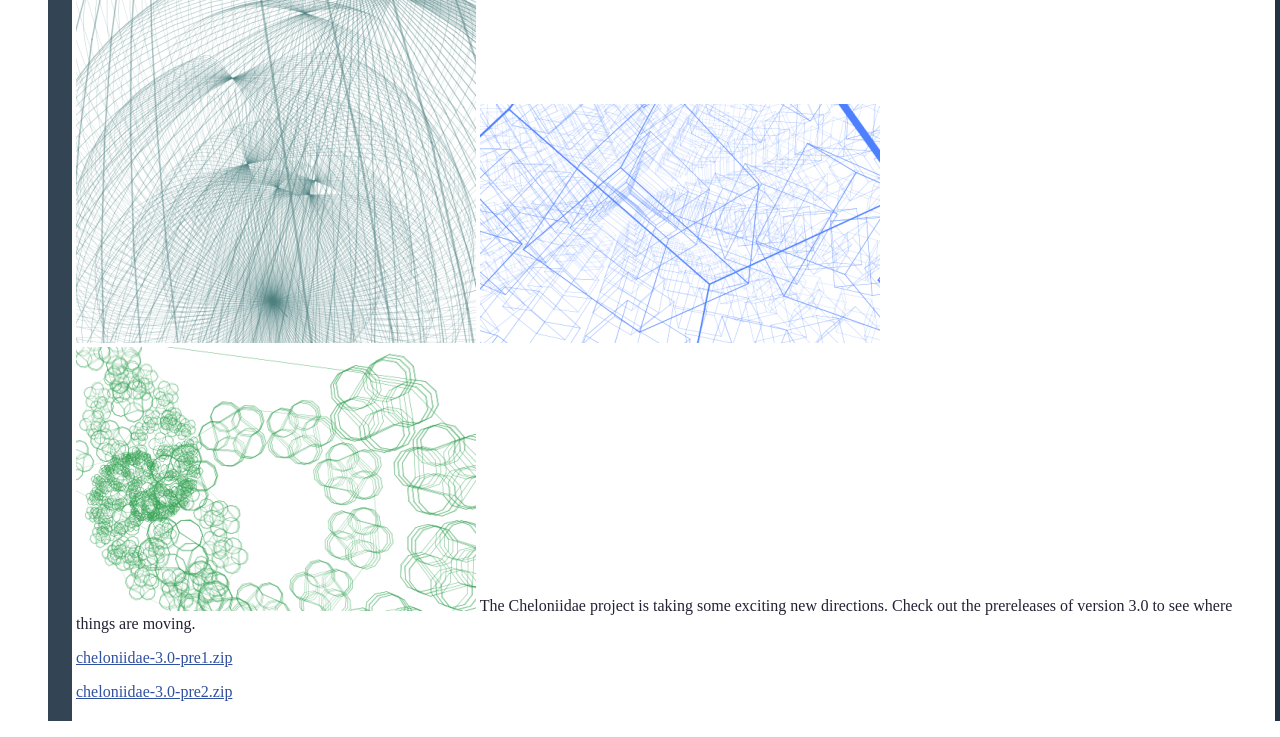
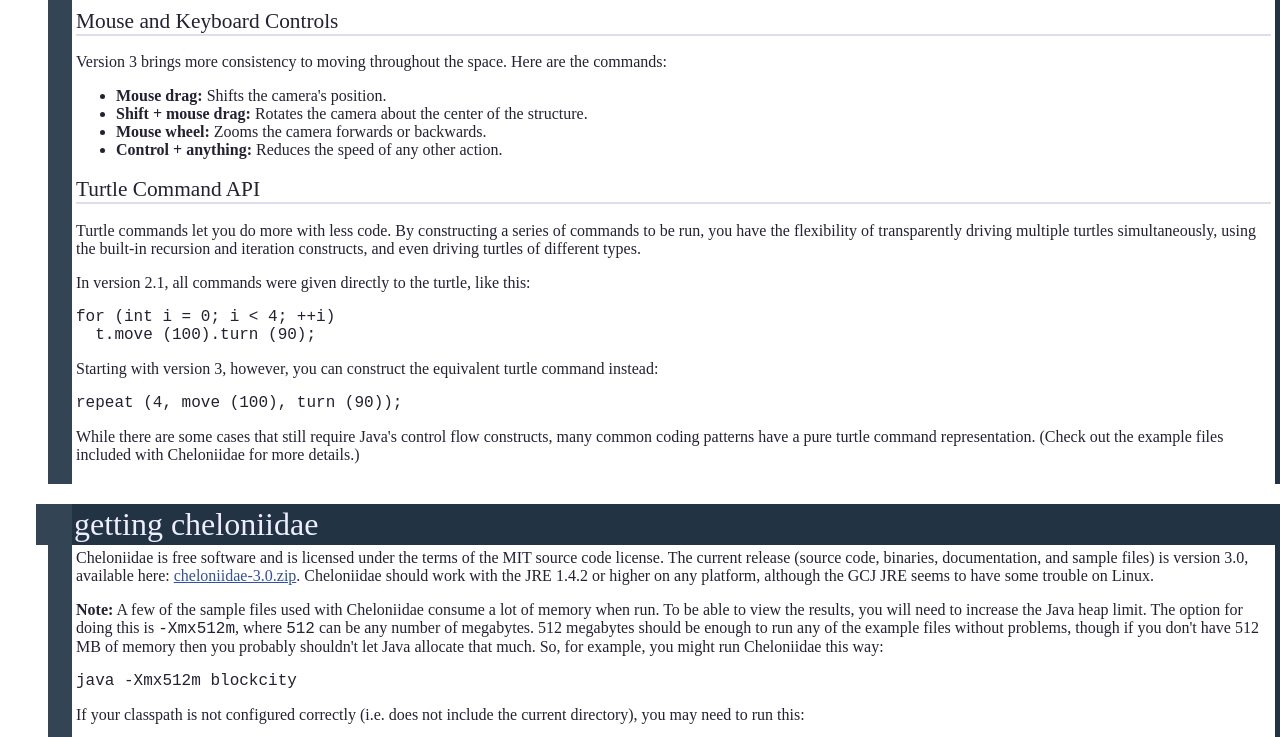
Before and after one commit to spencertipping/cheloniidae, a plain HTML site: page site/index.html in a window 1280 px wide. Shown: the part 342-1079 px from the top of the page. Drawn offline with Linux system fonts and the light colour scheme.

Commit message:
Working on the new site's content.

```diff
--- a/site/index.html
+++ b/site/index.html
@@ -1,11 +1,11 @@
-<!DOCTYPE html PUBLIC "-//W3C//DTD HTML 4.01 Transitional//EN" "http://www.w3.org/TR/html4/loose.dtd">
+<!DOCTYPE html PUBLIC '-//W3C//DTD HTML 4.01 Transitional//EN' 'http://www.w3.org/TR/html4/loose.dtd'>
 
 <html>
   <head>
-    <meta http-equiv="Content-Type" content="text/html;charset=utf-8">
+    <meta http-equiv='Content-Type' content='text/html;charset=utf-8'>
     <title>Cheloniidae Turtle Graphics</title>
 
-    <style type="text/css">
+    <style type='text/css'>
       body {
         margin: 0;
         font-family: sans-serif;
@@ -24,7 +24,7 @@
 
       div#header span.title {
         display: inline;
-        font-family: "Andale Mono", "Inconsolata", "Monaco", "Liberation Mono", "Monospace", monospace;
+        font-family: 'Andale Mono', 'Inconsolata', 'Monaco', 'Liberation Mono', 'Monospace', monospace;
         font-size: 44pt;
         text-transform: lowercase;
         color: #eef;
@@ -35,7 +35,7 @@
         display: inline;
         color: #9ab;
         font-size: 60pt;
-        font-family: "Andale Mono", "Inconsolata", "Monaco", "Liberation Mono", "Monospace", monospace;
+        font-family: 'Andale Mono', 'Inconsolata', 'Monaco', 'Liberation Mono', 'Monospace', monospace;
         font-weight: bold;
       }
 
@@ -47,7 +47,7 @@
 
       div.section div.title {
         background: #234;
-        font-family: "Liberation Serif", "Luxi Serif", "URW Palladio L", "Palatino", "Garamond", serif;
+        font-family: 'Liberation Serif', 'Luxi Serif', 'URW Palladio L', 'Palatino', 'Garamond', serif;
         text-transform: lowercase;
         color: #eef;
         border-left: solid 36px #345;
@@ -56,12 +56,23 @@
       }
 
       div.section div.content {
-        font-family: "Liberation Serif", "Luxi Serif", "URW Palladio L", "Palatino", "Garamond", serif;
+        font-family: 'Liberation Serif', 'Luxi Serif', 'URW Palladio L', 'Palatino', 'Garamond', serif;
         font-size: 12pt;
         color: #223;
         margin-left: 12px;
         border-left: solid 24px #345;
         padding: 4px;
+      }
+
+      div.section div.content h2 {
+        font-family: 'Liberation Serif', 'Luxi Serif', 'URW Palladio L', 'Palatino', 'Garamond', serif;
+        font-size: 16pt;
+        font-weight: normal;
+        border-bottom: solid 2px #dde;
+      }
+
+      span.command {
+        font-weight: bold;
       }
 
       a {
@@ -70,44 +81,66 @@
     </style>
   </head>
   <body>
-    <div id="header">
-      <div id="subheader">
+    <div id='header'>
+      <div id='subheader'>
         <span class='title'>Cheloniidae</span>
         <span class='version'>3</span>
       </div>
     </div>
 
-    <div class="section" id="whatis">
-      <div class="title">What is Cheloniidae?</div>
-      <div class="content">
-        Cheloniidae (formerly Terrapin) is an advanced Java turtle graphics library written by <a href="http://www.spencertipping.com/">Spencer Tipping</a>. It
-        supports three-dimensional rendering, turtle replication, and other concepts not traditionally implemented in turtle systems.  All of the images on this
+    <div class='section' id='whatis'>
+      <div class='title'>What is Cheloniidae?</div>
+      <div class='content'>
+        Cheloniidae (formerly Terrapin) is an advanced Java turtle graphics library written by <a href='http://www.spencertipping.com/'>Spencer Tipping</a>. It
+        supports three-dimensional rendering, turtle replication, and other concepts not traditionally implemented in turtle systems. All of the images on this
         page were produced with Cheloniidae using the included example programs.
       </div>
     </div>
 
-    <div class="section" id="wheregoing">
-      <div class="title">Where's Cheloniidae Going?</div>
-      <div class="content">
-        <img src="3.0-screenshots/spheres2-small.png">
-        <img src="3.0-screenshots/cubes2-small.png">
-        <img src="3.0-screenshots/circles-small.png">
-        The Cheloniidae project is taking some exciting new directions. Check out the prereleases
-        of version 3.0 to see where things are moving.
-        <p></p>
-        <a href="cheloniidae-3.0-pre1.zip">cheloniidae-3.0-pre1.zip</a>
-        <p></p>
-        <a href="cheloniidae-3.0-pre2.zip">cheloniidae-3.0-pre2.zip</a>
-        <p style="clear: right"></p>
+    <div class='section' id='whatsnew'>
+      <div class='title'>What's New?</div>
+      <div class='content'>
+        <h2>Mouse and Keyboard Controls</h2>
+        <p>
+        Version 3 brings more consistency to moving throughout the space. Here are the commands:
+        <ul>
+          <li><span class='command'>Mouse drag:</span>         Shifts the camera's position.</li>
+          <li><span class='command'>Shift + mouse drag:</span> Rotates the camera about the center of the structure.</li>
+          <li><span class='command'>Mouse wheel:</span>        Zooms the camera forwards or backwards.</li>
+          <li><span class='command'>Control + anything:</span> Reduces the speed of any other action.</li>
+        </ul>
+        </p>
+
+        <h2>Turtle Command API</h2>
+        <p>
+        Turtle commands let you do more with less code. By constructing a series of commands to be run, you have the flexibility of transparently driving
+        multiple turtles simultaneously, using the built-in recursion and iteration constructs, and even driving turtles of different types.
+        </p>
+
+        <p>
+        In version 2.1, all commands were given directly to the turtle, like this:
+
+        <pre class='code'>
+for (int i = 0; i &lt; 4; ++i)
+  t.move (100).turn (90);</pre>
+
+        Starting with version 3, however, you can construct the equivalent turtle command instead:
+
+        <pre class='code'>
+repeat (4, move (100), turn (90));</pre>
+
+        While there are some cases that still require Java's control flow constructs, many common coding patterns have a pure turtle command representation.
+        (Check out the example files included with Cheloniidae for more details.)
+        </p>
       </div>
     </div>
 
-    <div class="section" id="getting">
-      <div class="title">Getting Cheloniidae</div>
-      <div class="content">
+    <div class='section' id='getting'>
+      <div class='title'>Getting Cheloniidae</div>
+      <div class='content'>
         Cheloniidae is free software and is licensed under the terms of the MIT source code license.
         The current release (source code, binaries, documentation, and sample files)
-        is version 2.1, available here: <a href="cheloniidae-2.1.zip">cheloniidae-2.1.zip</a>. Cheloniidae
+        is version 3.0, available here: <a href='cheloniidae-3.0.zip'>cheloniidae-3.0.zip</a>. Cheloniidae
         should work with the JRE 1.4.2 or higher on any platform, although
         the GCJ JRE seems to have some trouble on Linux.
         <p></p>
@@ -122,25 +155,25 @@
         If your classpath is not configured correctly (i.e. does not include the
         current directory), you may need to run this:
         <pre>java -Xmx512m -cp ./ blockcity</pre>
-        Documentation is maintained in <a href="http://www.methods.co.nz/asciidoc">AsciiDoc</a>
+        Documentation is maintained in <a href='http://www.methods.co.nz/asciidoc'>AsciiDoc</a>
         format (the <code>cheloniidae.html</code> file in the download), and the <code>README</code>
         file should contain instructions for rebuilding Cheloniidae. (This may be necessary depending
         on your version of the JRE). Future major releases will include
-        documentation in <a href="http://tug.org">TeX</a> format.
+        documentation in <a href='http://tug.org'>TeX</a> format.
         <p></p>
         If you like Cheloniidae, think it should be changed, have a cool image that you
         made with it, etc., send me an e-mail at
-        <a href="mailto:spencer@spencertipping.com">spencer@spencertipping.com</a>.
+        <a href='mailto:spencer@spencertipping.com'>spencer@spencertipping.com</a>.
       </div>
     </div>
 
-    <div class="section" id="coding">
-      <div class="title">Coding in Cheloniidae 2.1</div>
-      <div class="content">
+    <div class='section' id='coding'>
+      <div class='title'>Coding in Cheloniidae 2.1</div>
+      <div class='content'>
         Writing Cheloniidae programs is easy! Here's a square:
-        <img src="square.png" alt="Square in Cheloniidae">
+        <img src='square.png' alt='Square in Cheloniidae'>
 
-<pre id="listing1">
+<pre id='listing1'>
 import cheloniidae.*;
 
 public class Square {
@@ -158,14 +191,14 @@ public class Square {
   }
 }
 </pre>
-<script type="text/javascript">highlight ("listing1");</script>
+<script type='text/javascript'>highlight ('listing1');</script>
 
-        <img src="spiral.png" alt="Spiral in Cheloniidae">
+        <img src='spiral.png' alt='Spiral in Cheloniidae'>
         To break out of the plane, we use <code>turnPhi</code>. Depending on whether we're
         using spherical or cylindrical coordinates, this will either bend the plane into
         a cone away from the camera or rotate it about the Y axis, respectively.
 
-<pre id="listing2">
+<pre id='listing2'>
 import cheloniidae.*;
 
 public class Phi {
@@ -197,15 +230,15 @@ public class Phi {
   }
 }
 </pre>
-<script type="text/javascript">highlight ("listing2");</script>
+<script type='text/javascript'>highlight ('listing2');</script>
 
       </div>
     </div>
 
-    <div class="section" id="three">
-      <div class="title">3D Turtle Space</div>
-      <div class="content">
-        <img src="spirals.png" alt="Spirals with Multiple Turtles">
+    <div class='section' id='three'>
+      <div class='title'>3D Turtle Space</div>
+      <div class='content'>
+        <img src='spirals.png' alt='Spirals with Multiple Turtles'>
         Cheloniidae provides a 3D space for the turtle and three coordinate
         models (cylindrical, spherical, and orthogonal planar) that can
         govern the turtle's navigation of space. In the included spiral
@@ -228,51 +261,51 @@ public class Phi {
         angular coordinate &xi;, which provides pivoting around the transformed
         X axis of a cylindrical transformation of the plane. This mode is
         used to construct toroidal figures from a series of circles (see below).
-        <div style="clear: both"> </div>
+        <div style='clear: both'> </div>
       </div>
     </div>
 
-    <div class="section" id="axes">
-      <div class="title">Axes and Grids</div>
-      <div class="content">
-        <img src="spheres.png" alt="spheres">
+    <div class='section' id='axes'>
+      <div class='title'>Axes and Grids</div>
+      <div class='content'>
+        <img src='spheres.png' alt='spheres'>
         One helpful feature of Cheloniidae is its support for grids and axes.
         Grids and axes may be added independently of one another and along
         any of the three basic coordinate directions. Here is the code, for
         example, to add a grid:
 
-<pre id="listing3" style="clear: both">
+<pre id='listing3' style='clear: both'>
 // w is a TurtleDrawingWindow
 AxialGrid g = new AxialGrid (AxialGrid.XY_PLANE | AxialGrid.XZ_PLANE);
 w.add (g);
 </pre>
-<script type="text/javascript">highlight ("listing3");</script>
+<script type='text/javascript'>highlight ('listing3');</script>
       </div>
     </div>
 
-    <div class="section" id="capacity">
-      <div class="title">Stable Rendering</div>
-      <div class="content">
-        <img src="cubes.png" alt="Cubes example scene">
+    <div class='section' id='capacity'>
+      <div class='title'>Stable Rendering</div>
+      <div class='content'>
+        <img src='cubes.png' alt='Cubes example scene'>
         Cheloniidae supports results with many line segments very efficiently. During
         a redraw operation, lines are drawn using a custom recursive algorithm that
         accelerates intermediate rendering.
-        <img src="donut.png" alt="Donuts example scene">
-        <div style="clear: both"> </div>
+        <img src='donut.png' alt='Donuts example scene'>
+        <div style='clear: both'> </div>
       </div>
     </div>
 
-    <div class="section" id="fractals">
-      <div class="title">Fractals</div>
-      <div class="content">
-        <img src="tree.png" alt="tree">
+    <div class='section' id='fractals'>
+      <div class='title'>Fractals</div>
+      <div class='content'>
+        <img src='tree.png' alt='tree'>
         To facilitate fractal generation, each turtle has a stack so
         that its location and headings can be stored and loaded. That way,
         fractal algorithms become very easy to write, yielding complex
         results from under 100 lines of code. (The image on the right contains
         over 650,000 lines).
 
-<pre id="listing4">
+<pre id='listing4'>
 import cheloniidae.*;
 import java.awt.Color;
 import java.util.Random;
@@ -353,7 +386,7 @@ public class tree {
   }
 }
 </pre>
-<script type="text/javascript">highlight ("listing4");</script>
+<script type='text/javascript'>highlight ('listing4');</script>
 
       </div>
     </div>
```
